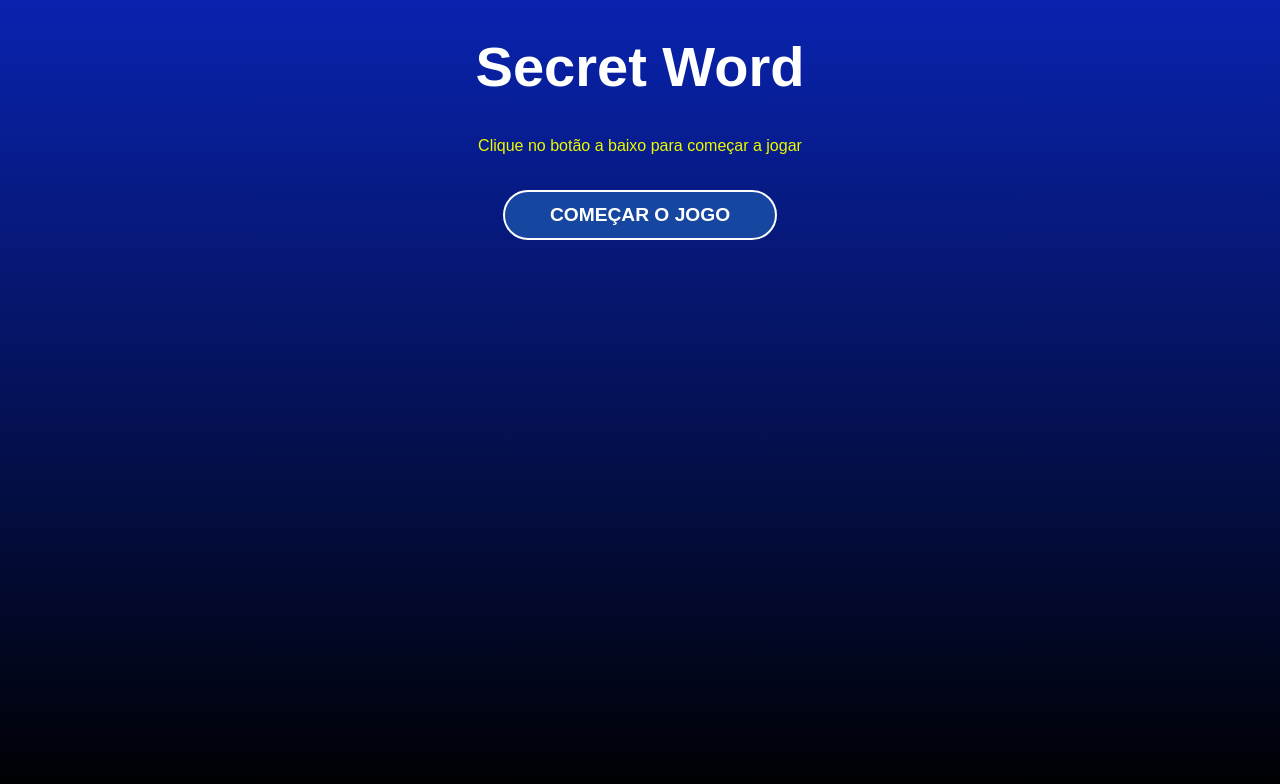
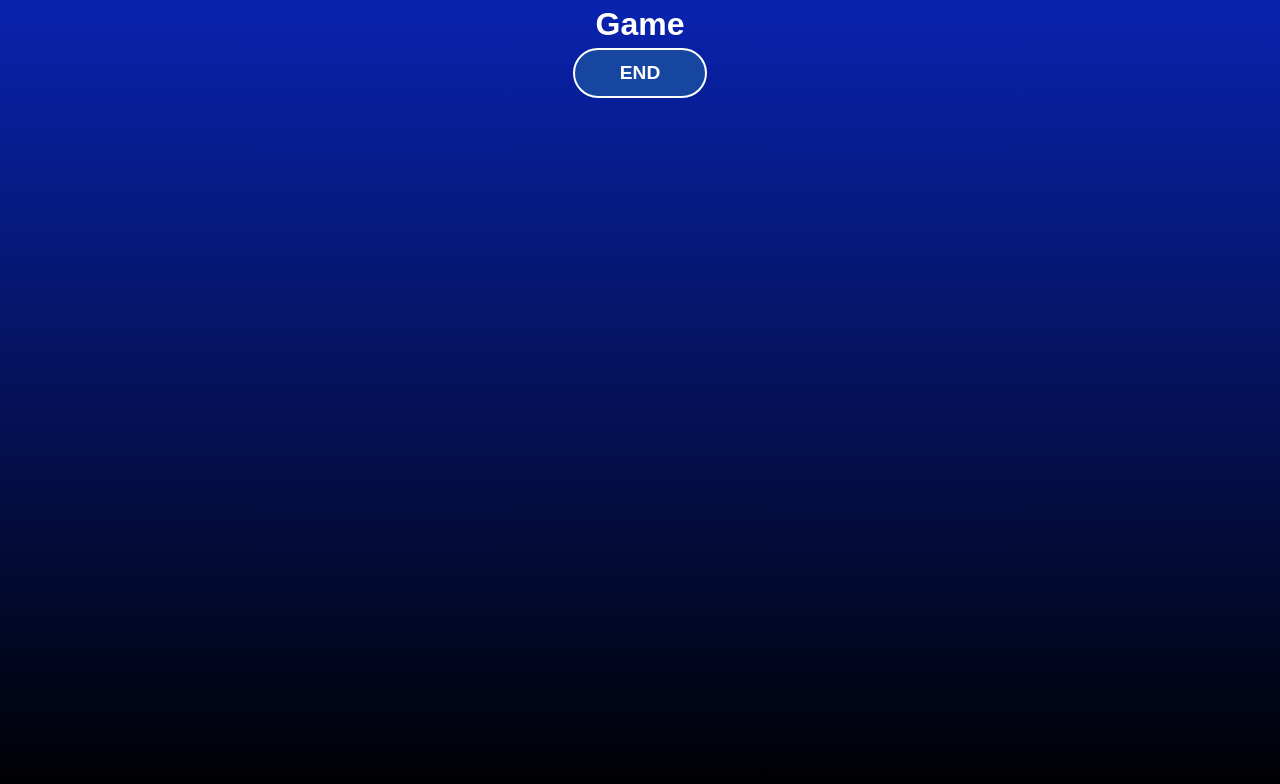
Before and after one commit to andrecambuy/SecretWord, a React (Vite) app: page / in a window 1280 px wide. Both pictures are taken after a click on the button "COMEÇAR O JOGO". Shown: the top 784 px of the page. Built offline with nearby package versions, Linux system fonts and the light colour scheme.

Commit message:
feat: paginas e funçóes do jogo

```diff
--- a/src/App.jsx
+++ b/src/App.jsx
@@ -1,10 +1,81 @@
+//CSS
 import "./App.css";
+
+//React
+import { useCallback, useEffect, useState } from "react";
+
+//data
+import { wordsList } from "./data/words";
+
+//Components
 import StartScreen from "./components/StartScreen";
+import Game from "./components/Game";
+import GameOver from "./components/GameOver";
+
+const stages = [
+  { id: 1, name: "start" },
+  { id: 2, name: "game" },
+  { id: 3, name: "end" },
+];
 
 function App() {
+  const [gameStage, setGameStage] = useState(stages[0].name);
+  const [words] = useState(wordsList);
+
+  //game states
+
+  const [pickedWord, setPickedWord] = useState("");
+  const [pickedCategory, setPickedCategory] = useState("");
+  const [letters, setLetter] = useState([]);
+
+  const pickWordAndCategory = () => {
+    //pick a random category
+    const categories = Object.keys(words);
+    const category =
+      categories[Math.floor(Math.random() * Object.keys(categories).length)];
+    console.log(category);
+
+    //pick a random word
+    const word =
+      words[category][Math.floor(Math.random() * words[category].length)];
+    console.log(word);
+
+    return { word, category };
+  };
+
+  //starts the game
+  const startGame = () => {
+    //pick word and category
+    const { word, category } = pickWordAndCategory();
+
+    //create array of letter
+    let wordSplitters = word.split("");
+    wordSplitters = wordSplitters.map((l) => l.toLowerCase());
+
+    console.log(wordSplitters);
+
+    //fill satates
+    setPickedCategory(category);
+    setPickedWord(word);
+    setLetter(wordSplitters);
+
+    setGameStage(stages[1].name);
+  };
+  // process the letter input
+  const verfyLetter = () => {
+    setGameStage(stages[2].name);
+  };
+
+  // Retry the game
+  const retry = () => {
+    setGameStage(stages[0].name);
+  };
+
   return (
     <div className="App">
-      <StartScreen />
+      {gameStage === "start" && <StartScreen startGame={startGame} />}
+      {gameStage === "game" && <Game verfyLetter={verfyLetter} />}
+      {gameStage === "end" && <GameOver retry={retry} />}
     </div>
   );
 }
--- /dev/null
+++ b/src/components/Game/index.jsx
@@ -0,0 +1,13 @@
+import React from "react";
+import "./Game.css";
+
+const Game = ({ verfyLetter }) => {
+  return (
+    <div>
+      <h1>Game</h1>
+      <button onClick={verfyLetter}>End</button>
+    </div>
+  );
+};
+
+export default Game;
--- /dev/null
+++ b/src/components/GameOver/index.jsx
@@ -0,0 +1,13 @@
+import React from "react";
+import "./GameOver.css";
+
+const GameOver = ({ retry }) => {
+  return (
+    <div>
+      <h1>Game Over</h1>
+      <button onClick={retry}>Retry</button>
+    </div>
+  );
+};
+
+export default GameOver;
--- a/src/components/StartScreen/index.jsx
+++ b/src/components/StartScreen/index.jsx
@@ -1,12 +1,12 @@
 import React from "react";
 import "./StartScreen.css";
 
-const StartScreen = () => {
+const StartScreen = ({ startGame }) => {
   return (
     <div className="start">
       <h1>Secret Word</h1>
       <p>Clique no botão a baixo para começar a jogar</p>
-      <button>Começar o jogo</button>
+      <button onClick={startGame}>Começar o jogo</button>
     </div>
   );
 };
```
Also changed, not shown: src/components/Game/Game.css (added), src/components/GameOver/GameOver.css (added).
